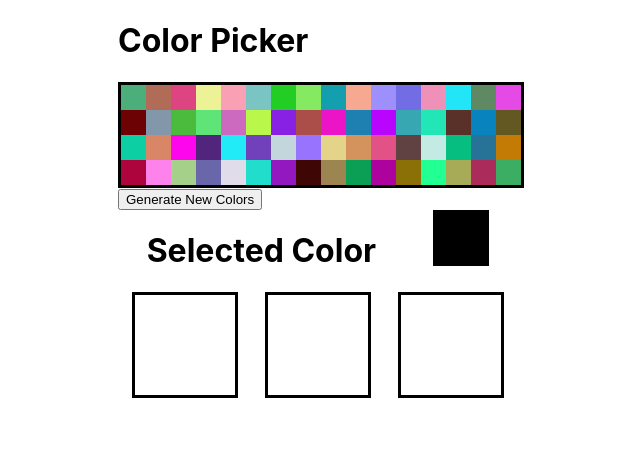
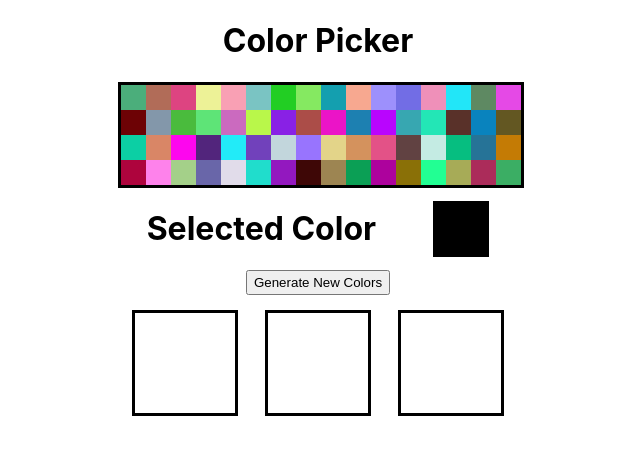
Before and after one commit to CharBar3/color-picker-challenge, a React (Create React App) app: page / in a window 1280 px wide. Shown: the top 454 px of the page, without its empty margins (322-962 px from the left). Built offline with nearby package versions, Linux system fonts and the light colour scheme.

Commit message:
final styling done.

```diff
--- a/src/App.css
+++ b/src/App.css
@@ -61,7 +61,7 @@ body {
   display: flex;
   flex-direction: row;
   justify-content: space-around;
-  align-content: center;
+  align-items: center;
 }
 
 
@@ -70,3 +70,18 @@ body {
   flex-direction: row;
   justify-content: space-around;
 }
+
+#buttonDiv {
+  display: flex;
+  justify-content: center;
+  height: 40px;
+}
+
+button {
+  height: 25px;
+}
+
+#colorPickerDiv {
+  display: flex;
+  justify-content: center;
+}
--- a/src/App.js
+++ b/src/App.js
@@ -89,12 +89,14 @@ function App() {
 
   return (
     <div id='bigDiv'>
+    <div id='colorPickerDiv'>
     <h1>Color Picker</h1>
+    </div>
     <div id='displayColors'>
     {/* {colorDivs} */}
     {newColorDivs}
     </div>
-    <button onClick={genNewColors}>Generate New Colors</button>
+
     <div id='selectedColor'>
       <h1>Selected Color</h1>
       <div
@@ -105,6 +107,9 @@ function App() {
             borderColor: "black"
       }}
       />
+    </div>
+    <div id='buttonDiv'>
+    <button onClick={genNewColors}>Generate New Colors</button>
     </div>
     <div id='keptColors'>
       <div
```
